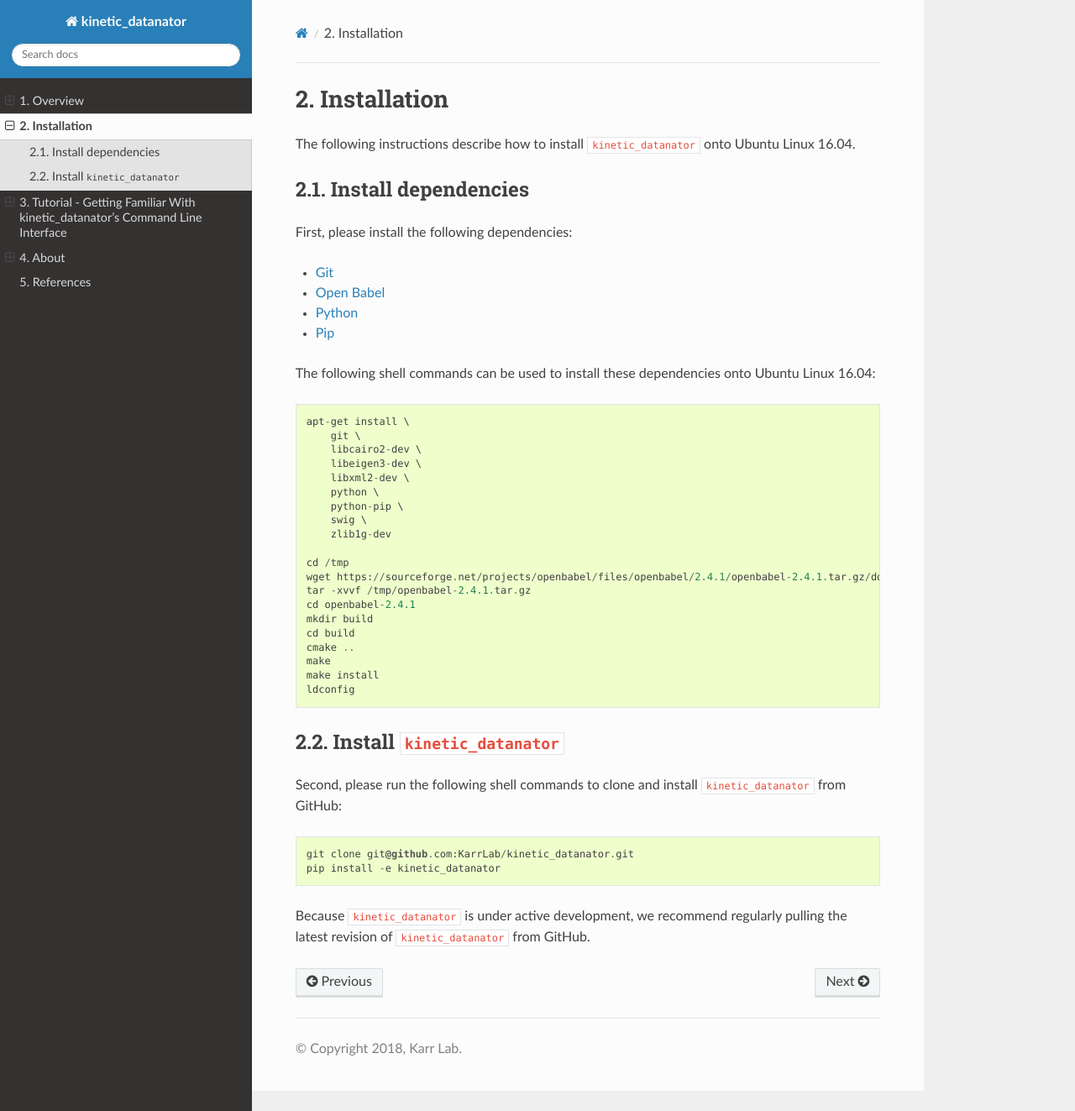
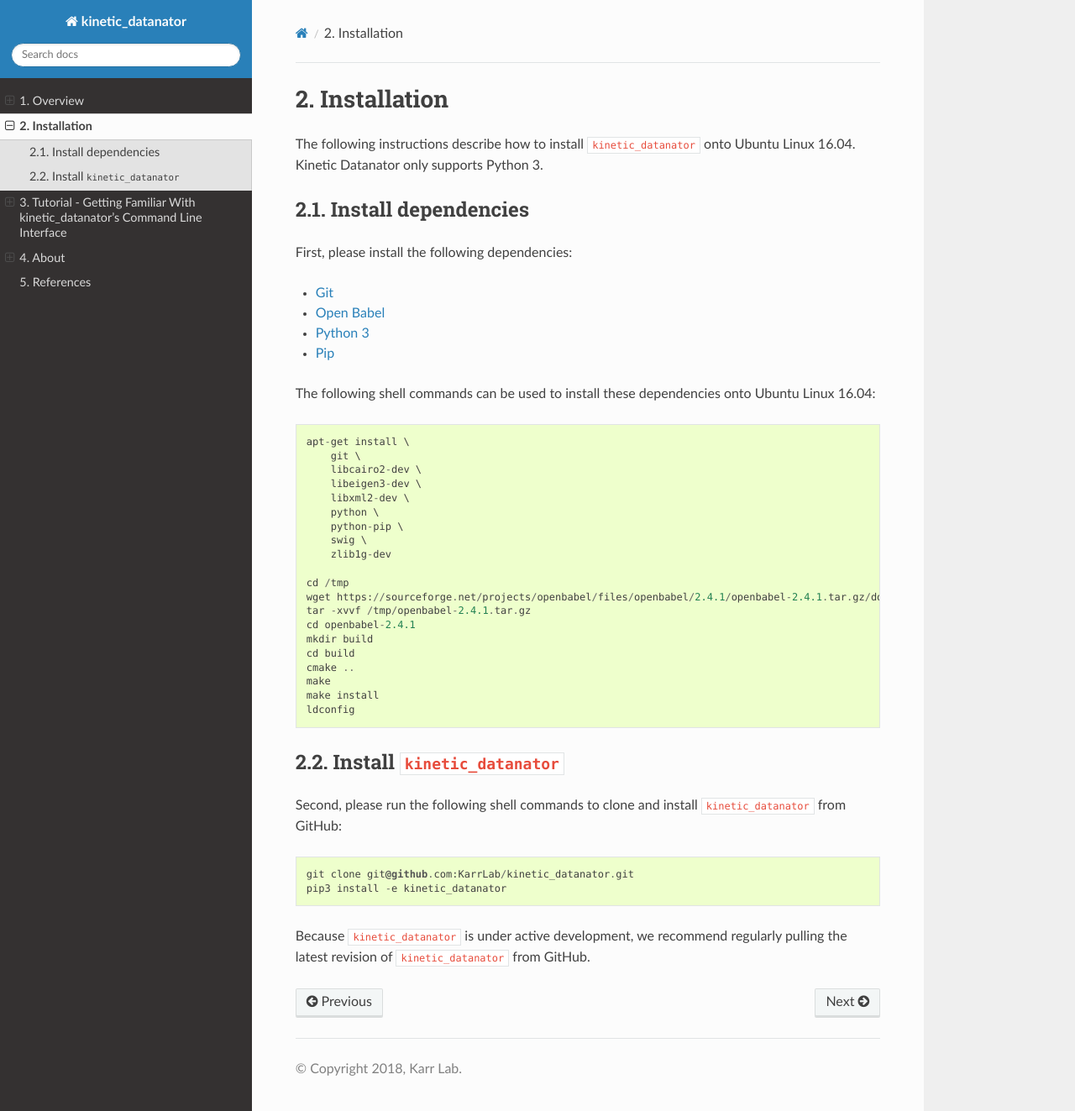
Before and after one commit to KarrLab/datanator, a Sphinx documentation site: the page built from docs/installation.rst, in a window 1280 px wide and 1323 px high. Shown: the whole window at 84% size. Built offline with Sphinx 7.4.7 and the Read the Docs theme 2.0.0, drawn with Linux system fonts in a browser that asks for light colours; pages that are not in the unit, such as notebooks, are missing from menus.

Commit message:
update docs to specify python3

```diff
--- a/docs/installation.rst
+++ b/docs/installation.rst
@@ -1,6 +1,7 @@
 Installation
 ============
 The following instructions describe how to install ``kinetic_datanator`` onto Ubuntu Linux 16.04.
+Kinetic Datanator only supports Python 3.
 
 Install dependencies
 --------------------
@@ -8,7 +9,7 @@
 
 * `Git <https://git-scm.com>`_
 * `Open Babel <http://openbabel.org>`_
-* `Python <https://www.python.org>`_
+* `Python 3 <https://www.python.org>`_
 * `Pip <https://pip.pypa.io>`_
 
 The following shell commands can be used to install these dependencies onto Ubuntu Linux 16.04::
@@ -40,6 +41,6 @@
 Second, please run the following shell commands to clone and install ``kinetic_datanator`` from GitHub::
 
     git clone git@github.com:KarrLab/kinetic_datanator.git
-    pip install -e kinetic_datanator
+    pip3 install -e kinetic_datanator
 
 Because ``kinetic_datanator`` is under active development, we recommend regularly pulling the latest revision of ``kinetic_datanator`` from GitHub.
```
